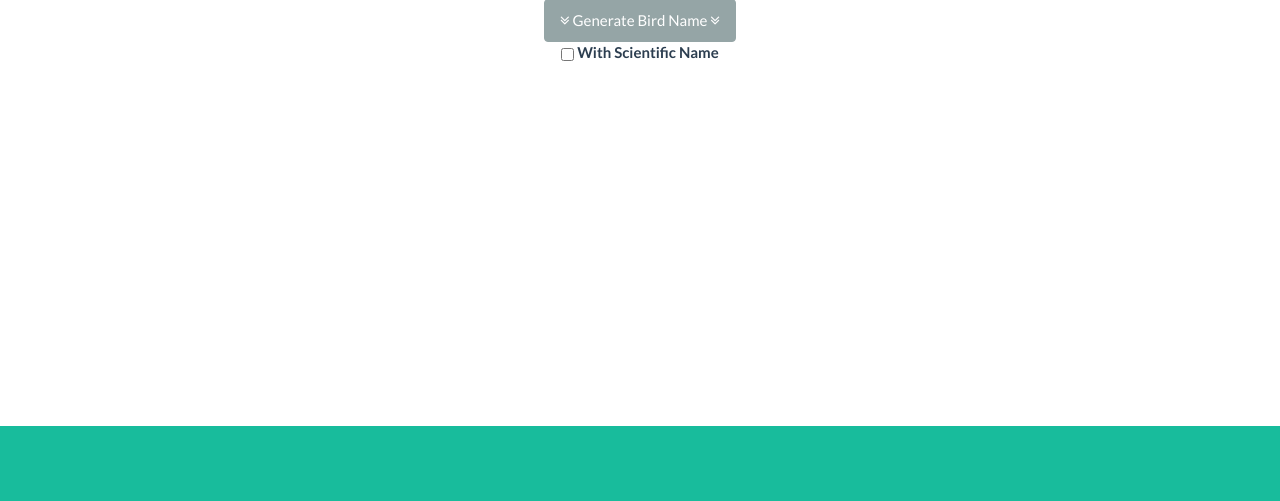
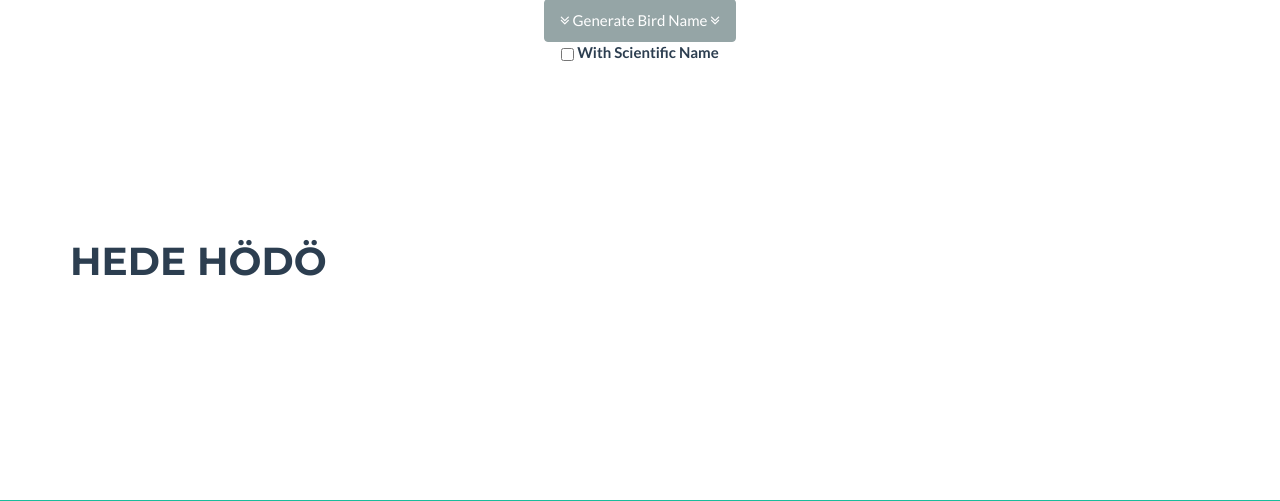
Before and after one commit to RecNes/RandomBirdNameGenerator, a Django app: template templates/index.html in a window 1280 px wide. Shown: the part 1158-1659 px from the top of the page. Run offline with Django 3.2, Linux system fonts and the light colour scheme; the template is opened without the code that fills it, so the values that code supplies are empty; some libraries are stand-ins or nearby versions.

Commit message:
Heroku integration test

```diff
--- a/templates/index.html
+++ b/templates/index.html
@@ -110,6 +110,7 @@
             <br />
             <br />
             <br />
+            <h1>HEDE HÖDÖ</h1>
             <br />
             <br />
             <br />
```
